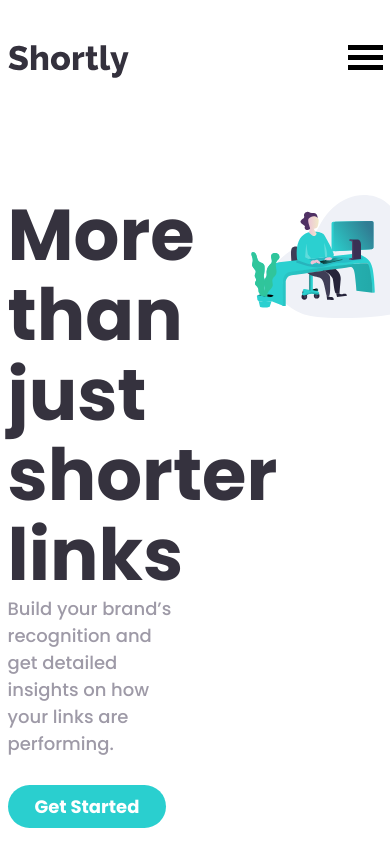
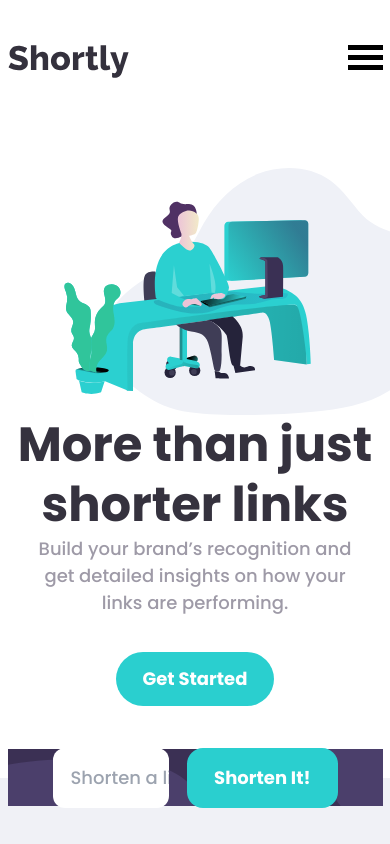
Before and after one commit to tulza/url-shortening-api, a React (Vite) app: page / in a window 390 px wide. Built offline with nearby package versions, Linux system fonts and the light colour scheme.

Commit message:
mobile intro

```diff
--- a/src/component/Navigation.jsx
+++ b/src/component/Navigation.jsx
@@ -38,7 +38,7 @@ const NavDesktop = () => {
 const NavMoblie = ({ isToggled }) => {
   return (
     <>
-      <div className="relative w-full mt-4">
+      <div className="relative w-full mt-4 mobile-only">
         <div
           className={clsx(
             "z-20 absolute overflow-hidden w-full bg-Dark-Violet rounded-[24px] transition-[height] duration-300",
@@ -46,9 +46,9 @@ const NavMoblie = ({ isToggled }) => {
           )}
         >
           <div className="absolute w-[375px] flex flex-col items-center gap-[34px] p-8 text-white">
-            <p>Features</p>
-            <p>Pricing</p>
-            <p>Resources</p>
+            <a>Features</a>
+            <a>Pricing</a>
+            <a>Resources</a>
             <div className="bg-Grayish-Violet h-[1px] w-full" />
             <p>Login</p>
             <button className="button w-full">Sign Up</button>
@@ -69,7 +69,7 @@ const Navigation = () => {
   return (
     <>
       <div className="flex flex-row justify-between">
-        <img src={shortlyLogo} className={clsx("h-full mob:m-auto pr-8")} />
+        <img src={shortlyLogo} className={clsx("h-full m-auto pr-8 mob:m-0")} />
         <NavDesktop />
         {/* mobile nav button */}
         <button
--- a/src/component/PageIntro.jsx
+++ b/src/component/PageIntro.jsx
@@ -4,20 +4,25 @@ import workingIllusSvg from "/images/illustration-working.svg";
 const PageIntro = () => {
   return (
     <>
-      <div id="intro" className="my-16">
-        <div>
-          <h1 className="font-bold text-[72px] leading-[80px] text-large-text">
+      <div id="intro">
+        <div className="">
+          <h1 className="mob-center font-bold text-[72px] mob:text-[48px] leading-[80px] mob:leading-[60px] text-large-text">
             More than just shorter links
           </h1>
-          <p className="pb-8 w-[90%] text-small-text">
+          <p className="mob-center pb-8 w-[90%] text-small-text">
             Build your brand’s recognition and get detailed insights on how your
             links are performing.
           </p>
-          <a href="#" className="button">
-            Get Started
-          </a>
+          <div className="flex mob:justify-center">
+            <button href="#" className="button ">
+              Get Started
+            </button>
+          </div>
         </div>
-        <img src={workingIllusSvg} className="translate-x-[30%]"></img>
+        <img
+          src={workingIllusSvg}
+          className="translate-x-[30%] mob:translate-x-[15%] "
+        />
       </div>
     </>
   );
--- a/src/style/mobStyle.css
+++ b/src/style/mobStyle.css
@@ -9,4 +9,12 @@
   .section-container {
     @apply w-[375px];
   }
+
+  .mob-center {
+    text-align: center;
+    justify-self: center;
+  }
+  #intro {
+    @apply py-0 my-16 flex flex-col-reverse;
+  }
 }
--- a/src/style/styles.css
+++ b/src/style/styles.css
@@ -19,7 +19,7 @@ body {
 }
 
 #intro {
-  @apply py-10 grid grid-cols-2;
+  @apply py-10 my-16 grid grid-cols-2;
   grid-template-columns: 50% 50%;
 }
 
@@ -64,7 +64,7 @@ body {
   font-weight: 700;
 }
 .button {
-  @apply py-2 px-6 rounded-full text-white bg-sing-up hover:bg-sing-up-hover;
+  @apply py-3 px-6 rounded-full text-white bg-sing-up hover:bg-sing-up-hover;
   font-weight: 700;
 }
 
--- a/tailwind.config.js
+++ b/tailwind.config.js
@@ -5,7 +5,7 @@ export default {
   theme: {
     extend: {
       screens: {
-        mob: "1100px",
+        mob: { max: "1100px" },
       },
       transitionProperty: {
         height: "height",
```
